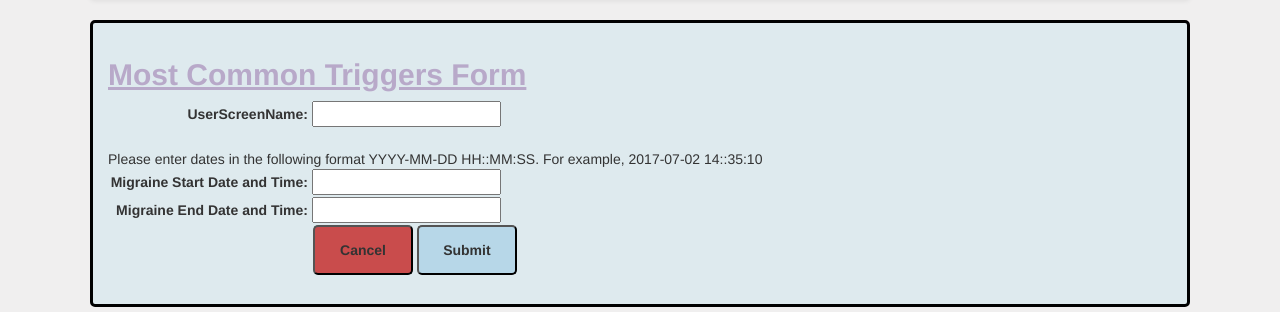
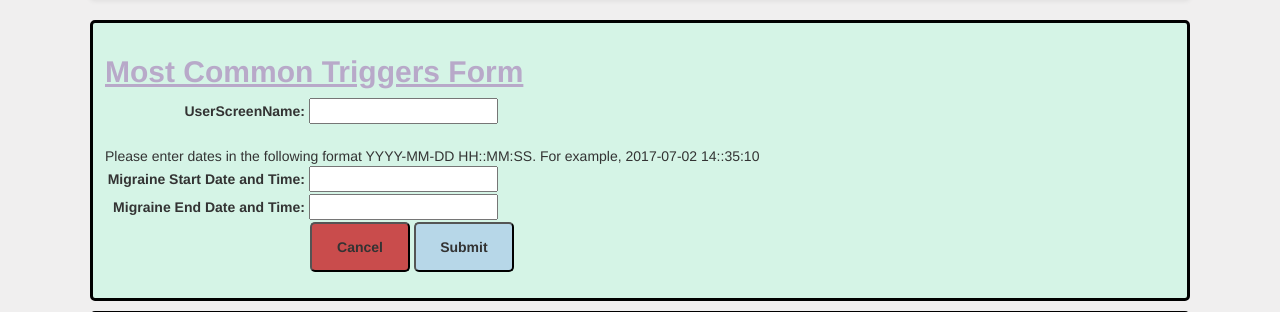
Before and after one commit to noemrd/Migraine, a PHP site: page /mostCommonTriggers.php in a window 1280 px wide. Shown: the part 50-362 px from the top of the page. Run offline with PHP 8.4, Linux system fonts and the light colour scheme; data that the repository does not hold is empty; some libraries are stand-ins or nearby versions.

Commit message:
Add files via upload

```diff
--- a/averageMigraineAttack.php
+++ b/averageMigraineAttack.php
@@ -82,7 +82,7 @@
 			</div>
 		</nav>
 
-		<div class="formStyle">
+		<div class="resultBoxesStyle">
 			<h2>Average Migraine Attack Form</h2>
 				<form class="form-horizontal" role="form" name="migraineForm" method="post" onsubmit="return compareDates()">
 
@@ -102,8 +102,8 @@
 						 <input type="datetime" name="MigraineEndTimestamp" id="MigraineEndTimestamp">
 						<br>
 					<div class="buttonAlign">
-						<input type="reset" class="buttonStyle" id="migraineDataCancel" value="Cancel">
-						<button type="submit" class="buttonStyle" id="migraineDataSubmit" value="Add Migraine Data" onclick="window.location='averageMigraineAttack.php'">Submit</button>
+						<input type="reset" class="rButtonStyle" id="rDataCancel" value="Cancel">
+						<button type="submit" class="rButtonStyle" id="rDataSubmit" value="Add Migraine Data" onclick="window.location='averageMigraineAttack.php'">Submit</button>
 					</div>
 				</form>
 		</div>
--- a/averageMigraineDuration.php
+++ b/averageMigraineDuration.php
@@ -82,7 +82,7 @@
 			</div>
 		</nav>
 
-		<div class="formStyle">
+		<div class="resultBoxesStyle">
 			<h2>Average Migraine Duration Form</h2>
 				<form class="form-horizontal" role="form" name="migraineForm" method="post" onsubmit="return compareDates()">
 						<label class="labelStyle" for="text">UserScreenName:</label>
@@ -101,8 +101,8 @@
 						 <input type="datetime" name="MigraineEndTimestamp" id="MigraineEndTimestamp">
 						<br>
 					<div class="buttonAlign">
-						<input type="reset" class="buttonStyle" id="migraineDataCancel" value="Cancel">
-						<button type="submit" class="buttonStyle" id="migraineDataSubmit" value="Add Migraine Data" onclick="window.location='averageMigraineDuration.php'">Submit</button>
+						<input type="reset" class="rButtonStyle" id="rDataCancel" value="Cancel">
+						<button type="submit" class="rButtonStyle" id="rDataSubmit" value="Add Migraine Data" onclick="window.location='averageMigraineDuration.php'">Submit</button>
 					</div>
 				</form>
 		</div>
--- a/averageMigraineIntensity.php
+++ b/averageMigraineIntensity.php
@@ -82,7 +82,7 @@
 			</div>
 		</nav>
 
-		<div class="formStyle">
+		<div class="resultBoxesStyle">
 			<h2>Average Migraine Intensity Form</h2>
 				<form class="form-horizontal" role="form" name="migraineForm" method="post" onsubmit="return compareDates()">
 						<label class="labelStyle" for="text">UserScreenName:</label>
@@ -101,8 +101,8 @@
 						 <input type="datetime" name="MigraineEndTimestamp" id="MigraineEndTimestamp">
 						<br>
 					<div class="buttonAlign">
-						<input type="reset" class="buttonStyle" id="migraineDataCancel" value="Cancel">
-						<button type="submit" class="buttonStyle" id="migraineDataSubmit" value="Add Migraine Data" onclick="window.location='averageMigraineIntensity.php'">Submit</button>
+						<input type="reset" class="rButtonStyle" id="rDataCancel" value="Cancel">
+						<button type="submit" class="rButtonStyle" id="rDataSubmit" value="Add Migraine Data" onclick="window.location='averageMigraineIntensity.php'">Submit</button>
 					</div>
 				</form>
 		</div>
--- a/mostCommonTriggers.php
+++ b/mostCommonTriggers.php
@@ -82,7 +82,7 @@
 			</div>
 		</nav>
 
-		<div class="formStyle">
+		<div class="resultBoxesStyle">
 			<h2>Most Common Triggers Form</h2>
 				<form class="form-horizontal" role="form" name="migraineForm" method="post" onsubmit="return compareDates()">
 
@@ -103,8 +103,8 @@
 						 <input type="datetime" name="MigraineEndTimestamp" id="MigraineEndTimestamp">
 						<br>
 					<div class="buttonAlign">
-						<input type="reset" class="buttonStyle" id="migraineDataCancel" value="Cancel">
-						<button type="submit" class="buttonStyle" id="migraineDataSubmit" value="Add Migraine Data" onclick="window.location='mostCommonTriggers.php'">Submit</button>
+						<input type="reset" class="rButtonStyle" id="rDataCancel" value="Cancel">
+						<button type="submit" class="rButtonStyle" id="rDataSubmit" value="Add Migraine Data" onclick="window.location='mostCommonTriggers.php'">Submit</button>
 					</div>
 				</form>
 		</div>
--- a/styles.css
+++ b/styles.css
@@ -81,29 +81,24 @@ h2{
 
 .resultBoxesStyle{
 	border: 3px solid black;
-	height: 150px;
-	width: 600px;
 	border-radius: 5px;
 	background-color: #d5f4e6;
+	padding:12px;
 }
 
 .rButtonStyle{
 	border-radius: 5px;
 	height: 50px;
-	width: 150px;
+	width: 100px;
 	font-weight: bold;
-	background-color: #b7d7e8;
 }
 
-#garButtonStyle{
-	background-color: #b8a9c9;
+#rDataCancel{
+	background-color: #c94c4c;
 }
 
-.resultsNameStyle{
-	width: 150px;
-    text-align: right;
-    vertical-align:center;
-    padding-top:22px;
+#rDataSubmit{
+	background-color: #b7d7e8;
 }
 
 /*Results table*/
@@ -126,6 +121,19 @@ h2{
 	font-size:24px;
 	color:#f18973;
 }
+
+
+
+
+
+
+
+
+
+
+
+
+
 
 /*Signup page*/
 .signUpBox{
```
